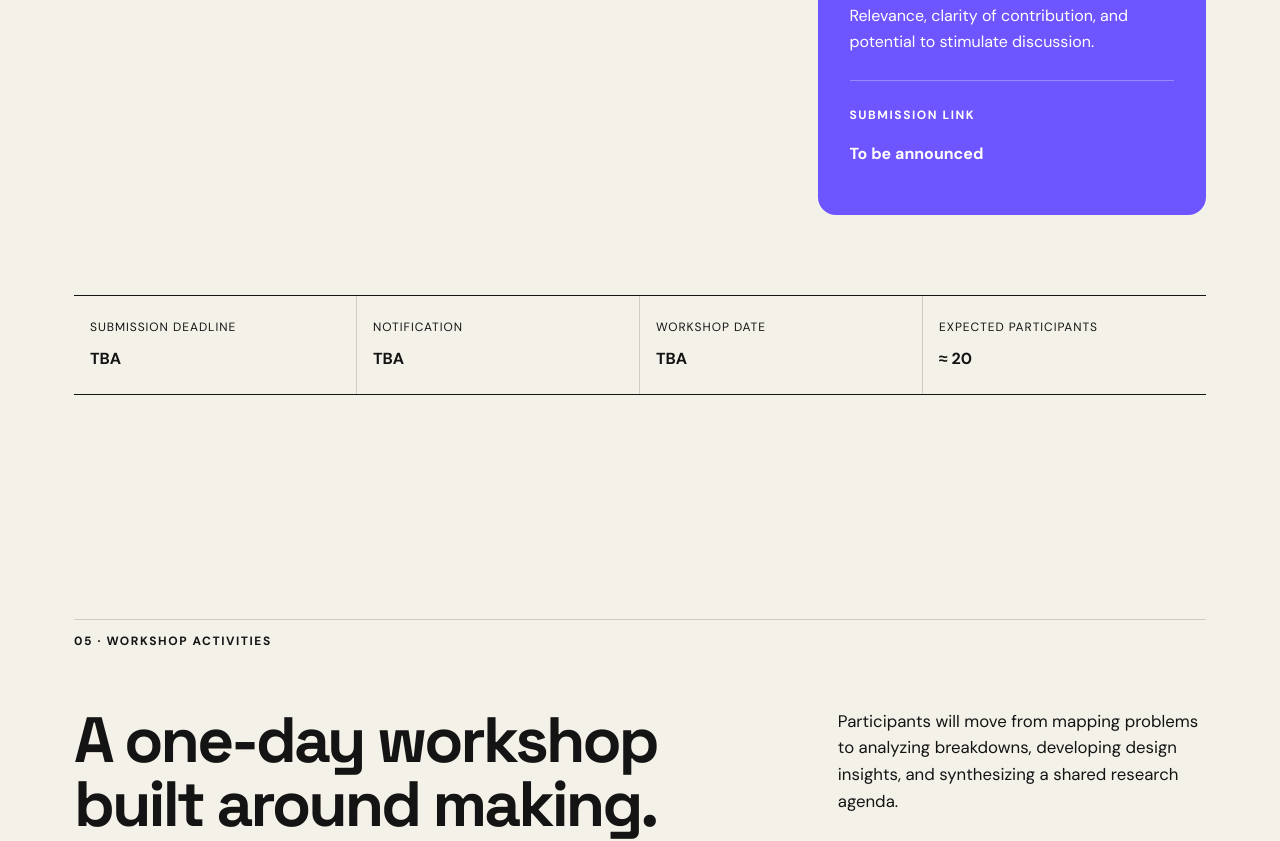
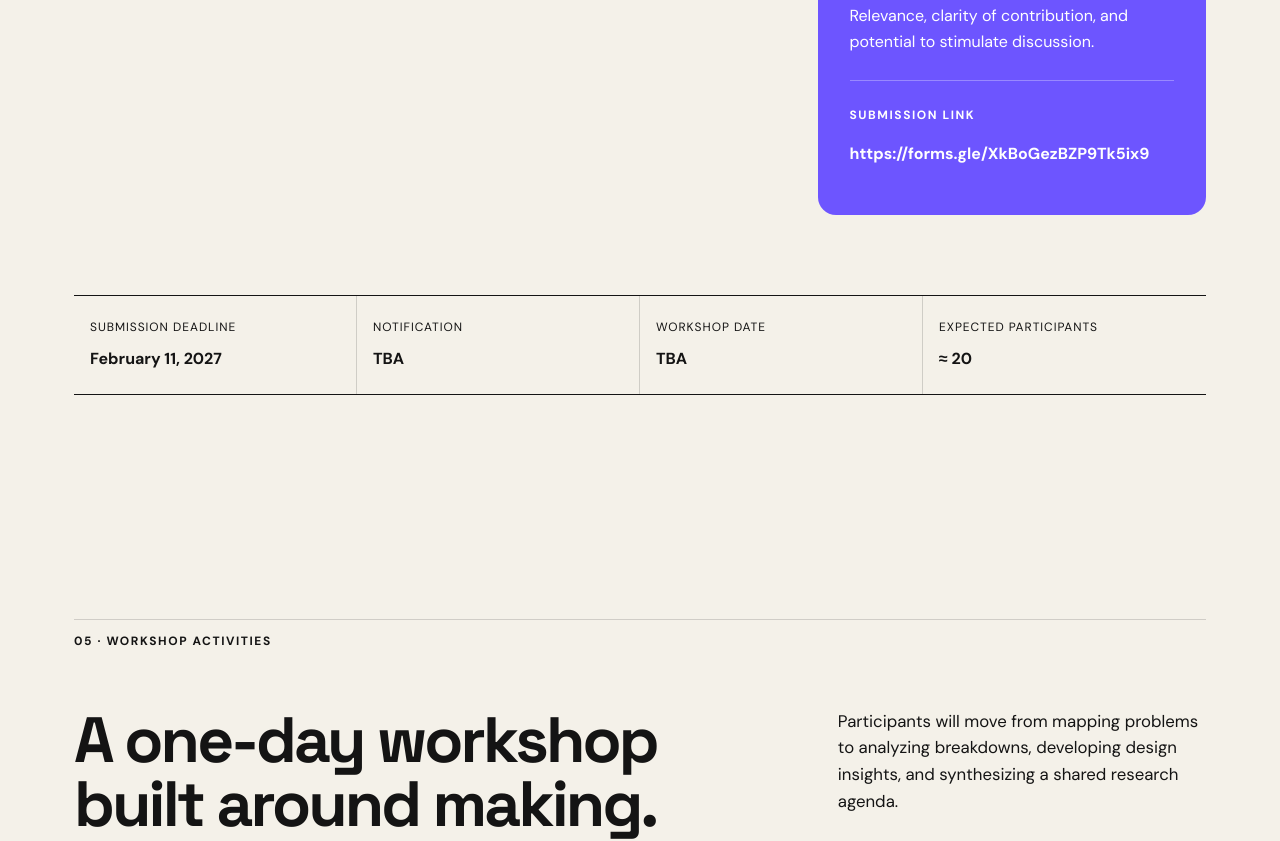
Before and after one commit to Jasmeet23/consentful-ai, a plain HTML site: page index.html in a window 1280 px wide. Shown: the part 4826-5667 px from the top of the page. Drawn offline with Linux system fonts and the light colour scheme.

Commit message:
Update index.html

```diff
--- a/index.html
+++ b/index.html
@@ -154,12 +154,12 @@
           <p>Relevance, clarity of contribution, and potential to stimulate discussion.</p>
           <hr>
           <p class="box-label">Submission link</p>
-          <p><strong>To be announced</strong></p>
+          <p><strong>https://forms.gle/XkBoGezBZP9Tk5ix9</strong></p>
         </aside>
       </div>
 
       <div class="dates">
-        <div><span>Submission deadline</span><strong>TBA</strong></div>
+        <div><span>Submission deadline</span><strong>February 11, 2027</strong></div>
         <div><span>Notification</span><strong>TBA</strong></div>
         <div><span>Workshop date</span><strong>TBA</strong></div>
         <div><span>Expected participants</span><strong>≈ 20</strong></div>
@@ -244,7 +244,7 @@
 
   <footer>
     <div><strong>Consentful AI</strong><br><span>Designing Consent Across Data, Models, and Human-AI Interaction</span></div>
-    <div class="footer-right">CHI 2027 Workshop<br><span>Contact details · TBA</span></div>
+    <div class="footer-right">CHI 2027 Workshop<br><span>Contact details · jasmeet.kaur@cispa.de</span></div>
   </footer>
 
   <script>
```
